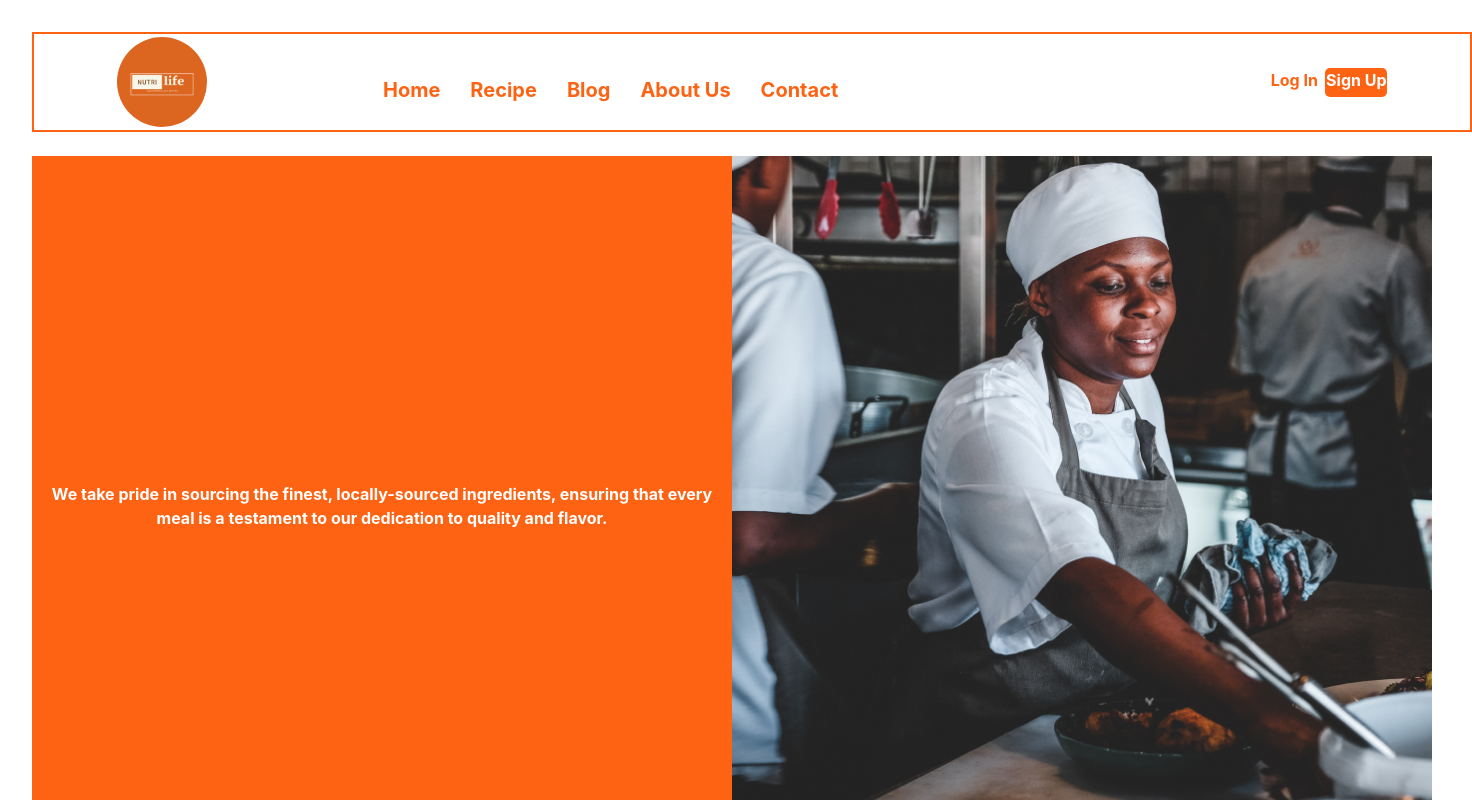
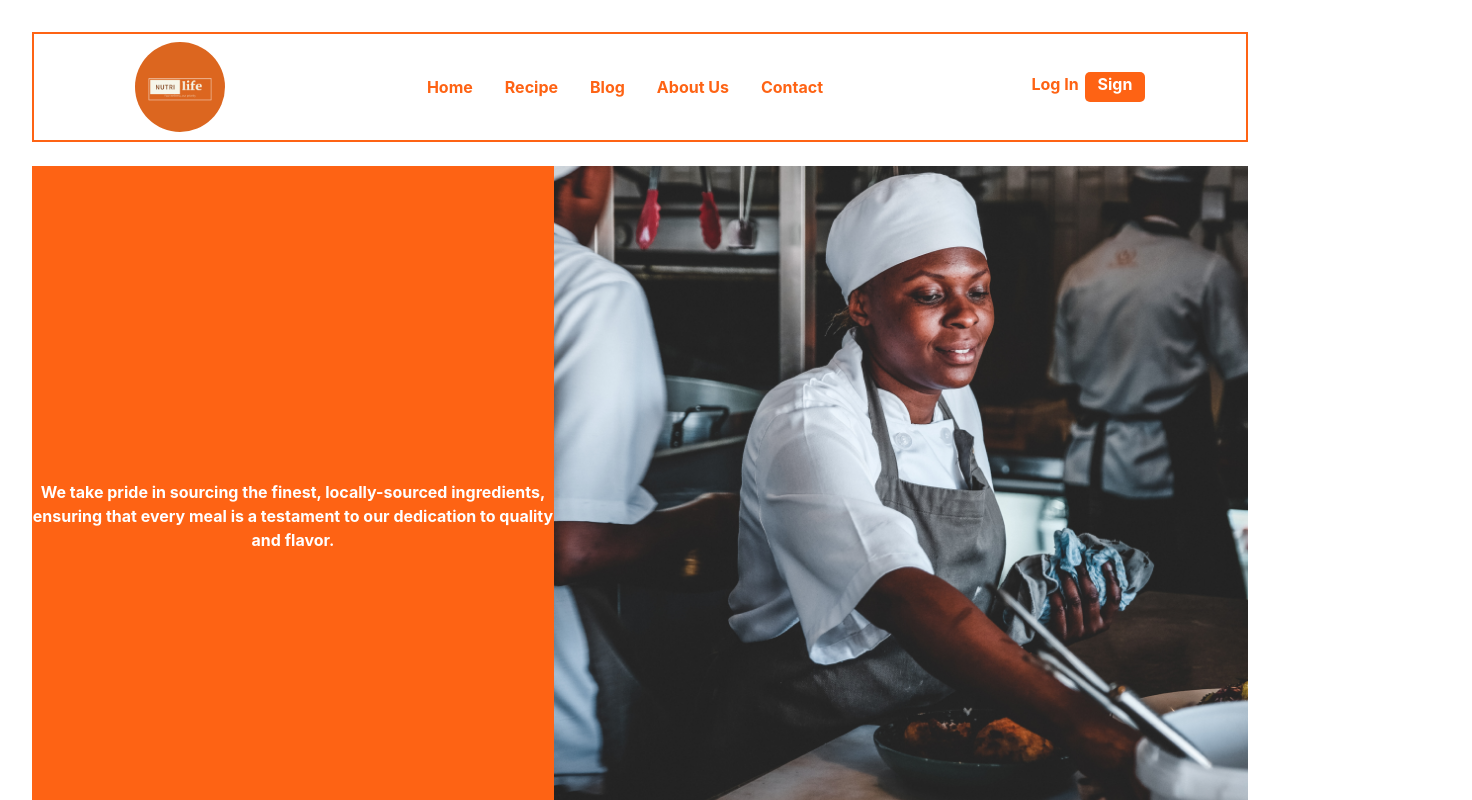
Before and after one commit to Yesigomwe/NutriLife, a React (Vite) app in the folder NutriLife/: page /index in a window 1280 px wide. Shown: the top 800 px of the page, 1472 px wide, since content can reach past the window. Built offline with nearby package versions, Linux system fonts and the light colour scheme.

Commit message:
Add major components for the application (Landing page,Recipes Categories, Recipe details,Login

```diff
--- a/NutriLife/src/Home.jsx
+++ b/NutriLife/src/Home.jsx
@@ -1,11 +1,12 @@
+/* eslint-disable no-unused-vars */
 import "./Home.css";
-import { useEffect } from "react";
 import NavigationBar from "./components/Header";
 import "@mantine/core/styles.css";
 import { MantineProvider } from "@mantine/core";
 import LandingPage from "./components/Landing";
 
 function Home() {
+
 
 
   return (
--- /dev/null
+++ b/NutriLife/src/components/Categories.jsx
@@ -0,0 +1,59 @@
+/* eslint-disable no-unused-vars */
+/* eslint-disable react/prop-types */
+import { useState } from "react";
+function Categories() {
+  const [selectedItem, setSelectedItem] = useState(null);
+
+  const handleClick = (item) => {
+    setSelectedItem(item);
+  };
+
+  return (
+    <div className=" categories w-1290 h-780 bg-green">
+      <div className="categories-navigation flex">
+        <NavItem
+          item="Elderly"
+          selected={selectedItem === "Elderly"}
+          onClick={handleClick}
+        />
+        <NavItem
+          item="Children"
+          selected={selectedItem === "Children"}
+          onClick={handleClick}
+        />
+        <NavItem
+          item="Lifestyle"
+          selected={selectedItem === "Lifestyle"}
+          onClick={handleClick}
+        />
+        <NavItem
+          item="Fitness"
+          selected={selectedItem === "Fitness"}
+          onClick={handleClick}
+        />
+        <NavItem
+          item="Expecting moms"
+          selected={selectedItem === "Expecting moms"}
+          onClick={handleClick}
+        />
+
+      </div>
+
+    </div>
+  );
+}
+
+function NavItem({ item, selected, onClick }) {
+  return (
+    <div
+      className={`nav-item ${
+        selected ? "text-white" : "text-orange"
+      } cursor-pointer px-2 py-1 mx-2 transition-colors font-bold`}
+      onClick={() => onClick(item)}
+    >
+      {item}
+    </div>
+  );
+}
+
+export default Categories;
--- a/NutriLife/src/components/Header.css
+++ /dev/null
@@ -1,55 +0,0 @@
-.header{
-    display: flex;
-    border: #FE6314 solid 2px;
-    align-items: center;
-    justify-content: space-around;
-    padding: 2px;
-    width: 1440px;
-    height: 100px;
-}
-
-.navigation-bar {
-    display: flex;
-    width:734px;
-    height: 45px;
-  }
-
-  .nav-item {
-    cursor: pointer;
-    padding: 10px;
-    margin: 5px;
-    color: #FE6314;
-    transition: color 0.3s;
-    font-weight: bold;
-    font-size: 20px;
-    align-items: center;
-
-  }
-
-  .nav-item:hover, .nav-item.selected {
-    color: #2A5F3B;
-  }
-
-  .logo{
-    border-radius: 50%;
-    width: 90px;
-    height: 90px;
-  }
-  #signIn{
-    color: #FE6314;
-    font-weight: bold;
-    width: 62px;
-    height: 29px;
-  }
-
-  #signUp{
-    color: white;
-    background-color: #FE6314;
-    font-weight: bold;
-    width: 62px;
-    height: 29px;
-    border-radius: 5px;
-  }
-  .auth{
-    display: flex;
-  }
--- a/NutriLife/src/components/Header.jsx
+++ b/NutriLife/src/components/Header.jsx
@@ -1,7 +1,7 @@
+/* eslint-disable react/prop-types */
 import { useState } from "react";
-import "./Header.css";
 
-const NavigationBar = () => {
+function NavigationBar(){
   const [selectedItem, setSelectedItem] = useState(null);
 
   const handleClick = (item) => {
@@ -9,52 +9,31 @@ const NavigationBar = () => {
   };
 
   return (
-    <div className="header">
-      <img className="logo" src="./src/assets/logo.png" alt="" />
-      <div className="navigation-bar">
-        <NavItem
-          item="Home"
-          selected={selectedItem === "Home"}
-          onClick={handleClick}
-        />
-        <NavItem
-          item="Recipe"
-          selected={selectedItem === "Recipe"}
-          onClick={handleClick}
-        />
-        <NavItem
-          item="Blog"
-          selected={selectedItem === "Blog"}
-          onClick={handleClick}
-        />
-        <NavItem
-          item="About Us"
-          selected={selectedItem === "About"}
-          onClick={handleClick}
-        />
-        <NavItem
-          item="Contact"
-          selected={selectedItem === "Contact"}
-          onClick={handleClick}
-        />
+    <div className="header flex border-solid border-2 border-orange items-center justify-around p-2">
+      <img className="logo rounded-full w-90 h-90" src="./src/assets/logo.png" alt="" />
+      <div className="navigation-bar flex">
+        <NavItem item="Home" selected={selectedItem === "Home"} onClick={handleClick} />
+        <NavItem item="Recipe" selected={selectedItem === "Recipe"} onClick={handleClick} />
+        <NavItem item="Blog" selected={selectedItem === "Blog"} onClick={handleClick} />
+        <NavItem item="About Us" selected={selectedItem === "About Us"} onClick={handleClick} />
+        <NavItem item="Contact" selected={selectedItem === "Contact"} onClick={handleClick} />
       </div>
-      <div className="auth">
-        <div id="signIn">
-          <nav href="#">Log In</nav>
+      <div className="auth flex">
+        <div id="signIn" className="text-orange font-bold w-60 h-30">
+          <a href="#">Log In</a>
         </div>
-        <div id="signUp">
-          <nav href="#">Sign Up</nav>
+        <div id="signUp" className="text-white bg-orange font-bold rounded-5 w-60 h-30">
+          <a href="#">Sign Up</a>
         </div>
       </div>
     </div>
   );
-};
+}
 
-// eslint-disable-next-line react/prop-types
 const NavItem = ({ item, selected, onClick }) => {
   return (
     <div
-      className={`nav-item ${selected ? "selected" : ""}`}
+      className={`nav-item ${selected ? "text-green" : "text-orange"} cursor-pointer px-2 py-1 mx-2 transition-colors font-bold`}
       onClick={() => onClick(item)}
     >
       {item}
--- /dev/null
+++ b/NutriLife/src/components/RecipeDetails.jsx
@@ -0,0 +1,23 @@
+/* eslint-disable react/prop-types */
+/* eslint-disable no-unused-vars */
+function RecipeDetails(props){
+    return(
+        <div className="flex w-1290 h-780">
+            <div className="bg-green flex flex-col items-center justify-center w-645 h-780 text-white font-bold">
+                <h1 className="text-30">{props.recipeName}</h1>
+                <div className="bg-orange w-575 h-600 flex flex-col justify-center">
+                    <h2>Ingredients needed:</h2>
+                    <p>Lorem ipsum dolor sit amet consectetur adipisicing elit. Ipsa laboriosam rem dolorum pariatur quos enim atque velit sit eum, placeat qui! Ea perferendis sapiente modi soluta suscipit labore vitae molestiae?</p>
+                    <h2>Procedure</h2>
+                    <p>Lorem ipsum dolor sit amet consectetur adipisicing elit. Harum adipisci, quasi fugit nihil incidunt praesentium fuga dicta quo doloremque itaque dignissimos, ex odit quidem architecto doloribus possimus nisi, quae laborum.</p>
+                    <h2>Nutritional information</h2>
+                    <p>Lorem, ipsum dolor sit amet consectetur adipisicing elit. Autem reiciendis veritatis natus corporis, perferendis velit consectetur porro veniam architecto distinctio.</p>
+
+                </div>
+            </div>
+            <div className="w-645 h-780"><img src={props.image} alt="" /></div>
+        </div>
+    )
+}
+
+export default RecipeDetails
--- a/NutriLife/src/components/Recipes.jsx
+++ b/NutriLife/src/components/Recipes.jsx
@@ -1,19 +1,18 @@
 /* eslint-disable react/prop-types */
 /* eslint-disable no-unused-vars */
-function Recipes(props){
-
-    return (
-        <>
-        <a href="">
+function Recipes({ handleClick }, props) {
+  return (
+    <div>
+      <a onClick={handleClick} href="#">
         <div className="flex flex-col text-white font-bold h-480 w-275 justify-center gap-8 items-center border-solid border-2 border-white p-2">
-            <img className=" rounded-5" src={props.image} alt="Recipe_image" />
-            <p className="max-w-400 h-28">{props.description}</p>
-            <button className="bg-green w-192 h-28 mb-5 rounded-5">View Details</button>
+          <img className=" rounded-5" src={props.image} alt="Recipe_image" />
+          <p className="max-w-400 h-28">{props.description}</p>
+          <button className="bg-green w-192 h-28 mb-5 rounded-5">
+            View Details
+          </button>
         </div>
-        </a>
-
-        </>
-
-    )
+      </a>
+    </div>
+  );
 }
 export default Recipes;
--- /dev/null
+++ b/NutriLife/src/components/SingleCategory.jsx
@@ -0,0 +1,31 @@
+/* eslint-disable no-unused-vars */
+/* eslint-disable react/prop-types */
+
+function SingleCategory(props) {
+  return (
+    <>
+      <div className="singleCategory w-1290 h-780 bg-green flex flex-col pt-20">
+        <h1 className="text-white font-bold text-48">{props.category}</h1>
+        <div className="flex gap-5 pt-40 justify-center">
+          <Recipe image="src/assets/recipe2.png" name="Rolex" />
+          <Recipe image="src/assets/recipe2.png" name="Rolex" />
+          <Recipe image="src/assets/recipe2.png" name="Rolex" />
+        </div>
+      </div>
+    </>
+  );
+}
+
+function Recipe(props) {
+  return (
+    <div className="w-340 h-580 ">
+      <img src={props.image} alt="image" />
+      <div className="bg-orange w-340 h-100 flex flex-col text-white font-bold items-center justify-center">
+        <p>{props.name}</p>
+        <button className="bg-green w-300">View Details</button>
+      </div>
+    </div>
+  );
+}
+
+export default SingleCategory;
--- a/NutriLife/tailwind.config.js
+++ b/NutriLife/tailwind.config.js
@@ -4,31 +4,34 @@ export default {
   theme: {
     extend: {
       height: {
-        '780': "780px",
         '58':'58px',
         '20':'20px',
         '28':'28px',
+        '30':'30px',
         '40':'40px',
         '64':'64px',
         '70':'70px',
         '90':'90px',
         '100':'100px',
         '102':'102px',
-        '142':'142',
+        '142':'142px',
+        '160':'160px',
         '380':'380px',
         '426':'426px',
+        '580':'580px',
         '600':'600px',
         '700':'700px',
         '724':'724px',
+        '780':'780px',
         '344':'344px'
       },
       width: {
         '645': "645px",
-        '1290': "1290px",
         '400':'400px',
         '275':'275px',
         '515': "515px",
         '20':'20px',
+        '60':'60px',
         '80':'80px',
         '90':'90px',
         '100':'100px',
@@ -36,9 +39,12 @@ export default {
         '142':'142px',
         '300':'300px',
         '340':'340px',
+        '350':'350px',
         '378':'378px',
+        '575':'575px',
         '650':'650px',
         '894':'894px',
+        '1290': "1290px",
         '1400':'1400px',
         '700':'700px'
       },
```
Also changed, not shown: NutriLife/src/components/Landing.jsx (+40 -25 lines), NutriLife/src/assets/recipeDetail.png (added).
